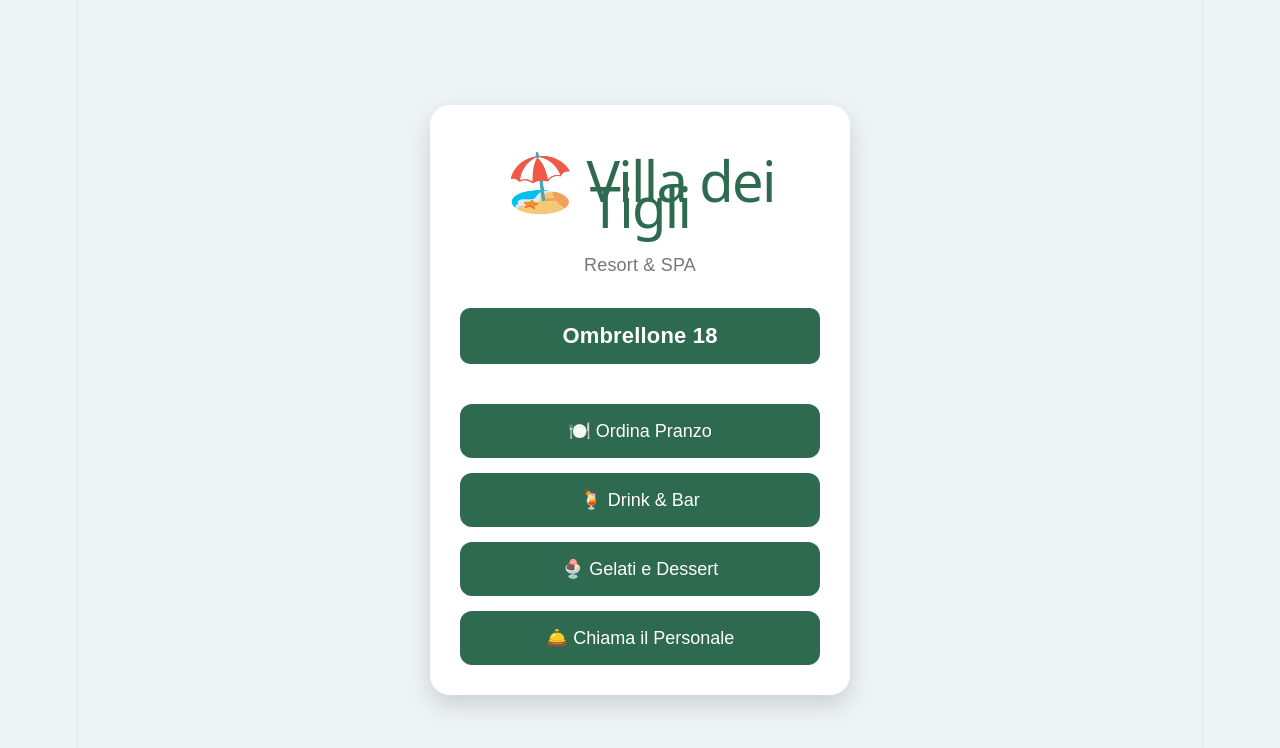
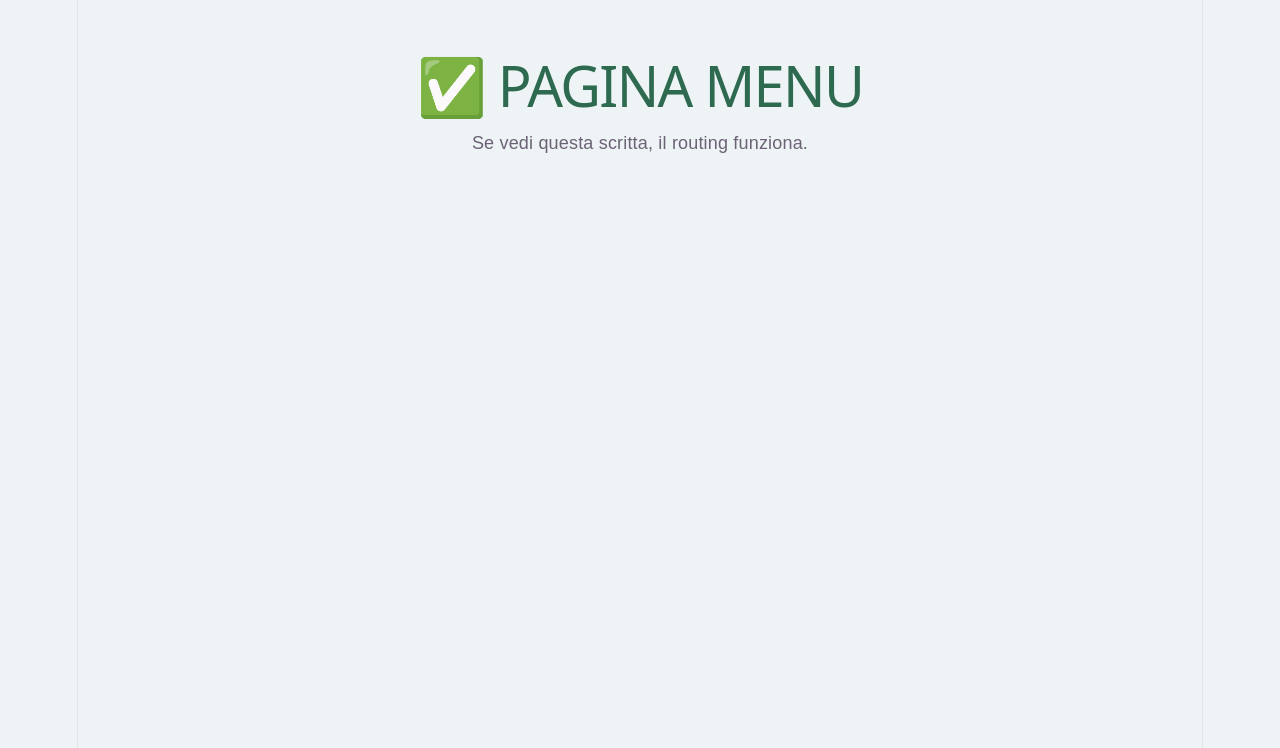
Before and after one commit to RosarioTigli/resortflow, a React (Vite) app: page /menu in a window 1280 px wide. Shown: the top 748 px of the page. Built offline with nearby package versions, Linux system fonts and the light colour scheme.

Commit message:
React Router funzionante

```diff
--- a/src/App.jsx
+++ b/src/App.jsx
@@ -1,28 +1,14 @@
-import "./App.css";
+import { BrowserRouter, Routes, Route } from "react-router-dom";
+import HomePage from "./pages/HomePage";
+import MenuPage from "./pages/MenuPage";
 
-function App() {
+export default function App() {
   return (
-    <div className="app">
-      <div className="card">
-
-        <h1>🏖️ Villa dei Tigli</h1>
-        <p className="subtitle">Resort & SPA</p>
-
-        <div className="ombrellone">
-          Ombrellone 18
-        </div>
-
-        <button>🍽️ Ordina Pranzo</button>
-
-        <button>🍹 Drink & Bar</button>
-
-        <button>🍨 Gelati e Dessert</button>
-
-        <button>🛎️ Chiama il Personale</button>
-
-      </div>
-    </div>
+    <BrowserRouter>
+      <Routes>
+        <Route path="/" element={<HomePage />} />
+        <Route path="/menu" element={<MenuPage />} />
+      </Routes>
+    </BrowserRouter>
   );
 }
-
-export default App;
--- /dev/null
+++ b/src/pages/HomePage.jsx
@@ -0,0 +1,30 @@
+import { useNavigate } from "react-router-dom";
+import "../App.css";
+
+export default function HomePage() {
+  const navigate = useNavigate();
+
+  return (
+    <div className="app">
+      <div className="card">
+        <h1>🏖️ Villa dei Tigli</h1>
+
+        <p className="subtitle">Resort & SPA</p>
+
+        <div className="ombrellone">
+          Ombrellone 18
+        </div>
+
+        <button onClick={() => navigate("/menu")}>
+          🍽️ Ordina Pranzo
+        </button>
+
+        <button>🍹 Bevande e Bar</button>
+
+        <button>🍨 Gelati e Dessert</button>
+
+        <button>🛎️ Chiama il Personale</button>
+      </div>
+    </div>
+  );
+}
--- a/src/pages/MenuPage.jsx
+++ b/src/pages/MenuPage.jsx
@@ -1,33 +1,8 @@
-import menu from "../data/menu";
-
-function MenuPage() {
+export default function MenuPage() {
   return (
-    <div style={{ padding: "20px" }}>
-      <h1>🍽️ Menù Villa dei Tigli</h1>
-
-      {menu.map((prodotto) => (
-        <div key={prodotto.id} style={card}>
-          <h3>{prodotto.nome}</h3>
-
-          <p>
-            <strong>{prodotto.categoria}</strong>
-          </p>
-
-          <p>€ {prodotto.prezzo}</p>
-
-          <button>Aggiungi</button>
-        </div>
-      ))}
+    <div style={{ padding: 40 }}>
+      <h1>✅ PAGINA MENU</h1>
+      <p>Se vedi questa scritta, il routing funziona.</p>
     </div>
   );
 }
-
-const card = {
-  background: "white",
-  padding: "15px",
-  borderRadius: "10px",
-  marginBottom: "15px",
-  boxShadow: "0 0 10px rgba(0,0,0,.1)",
-};
-
-export default MenuPage;
```
Also changed, not shown: 1 other file (tests, documents, lock files or other folders).
